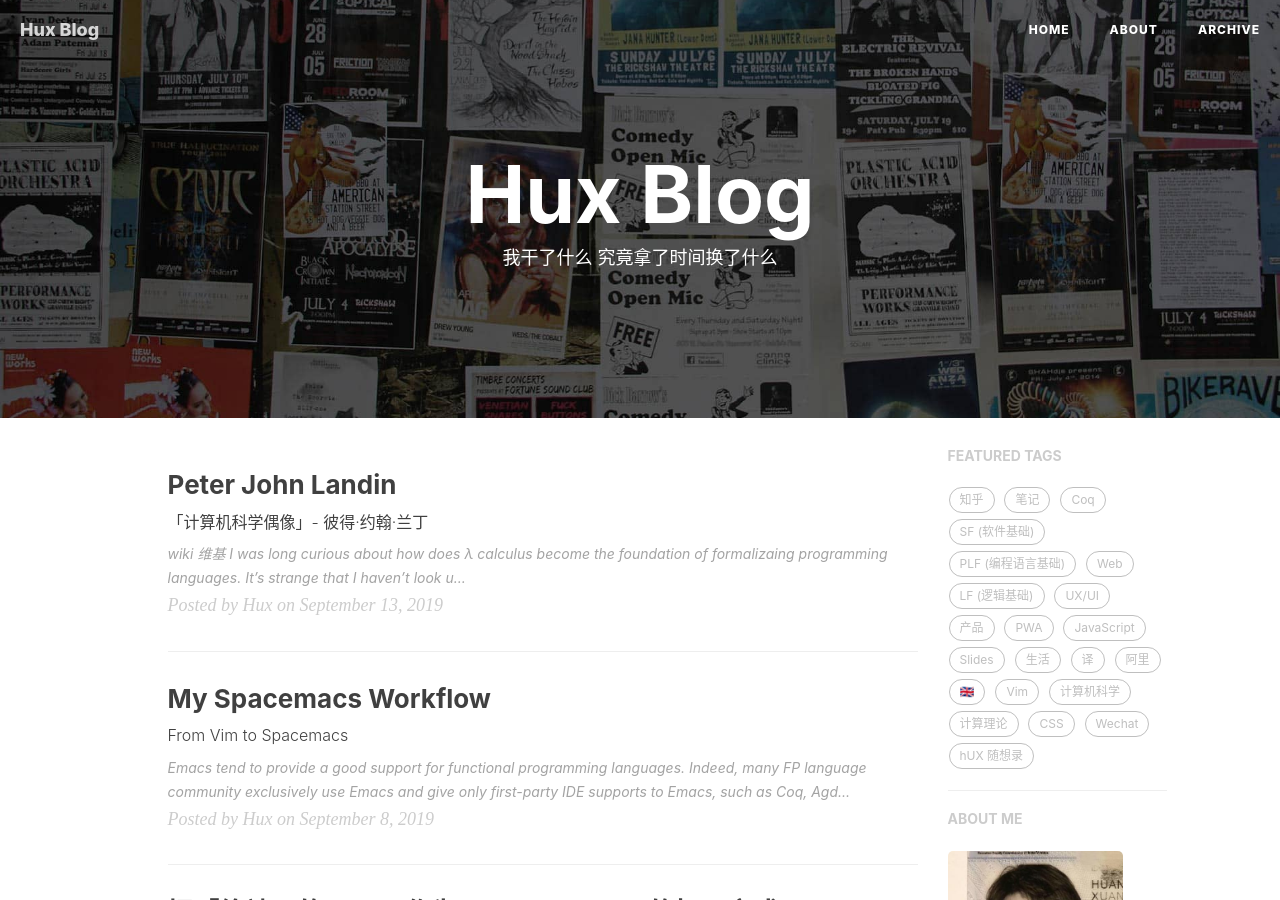
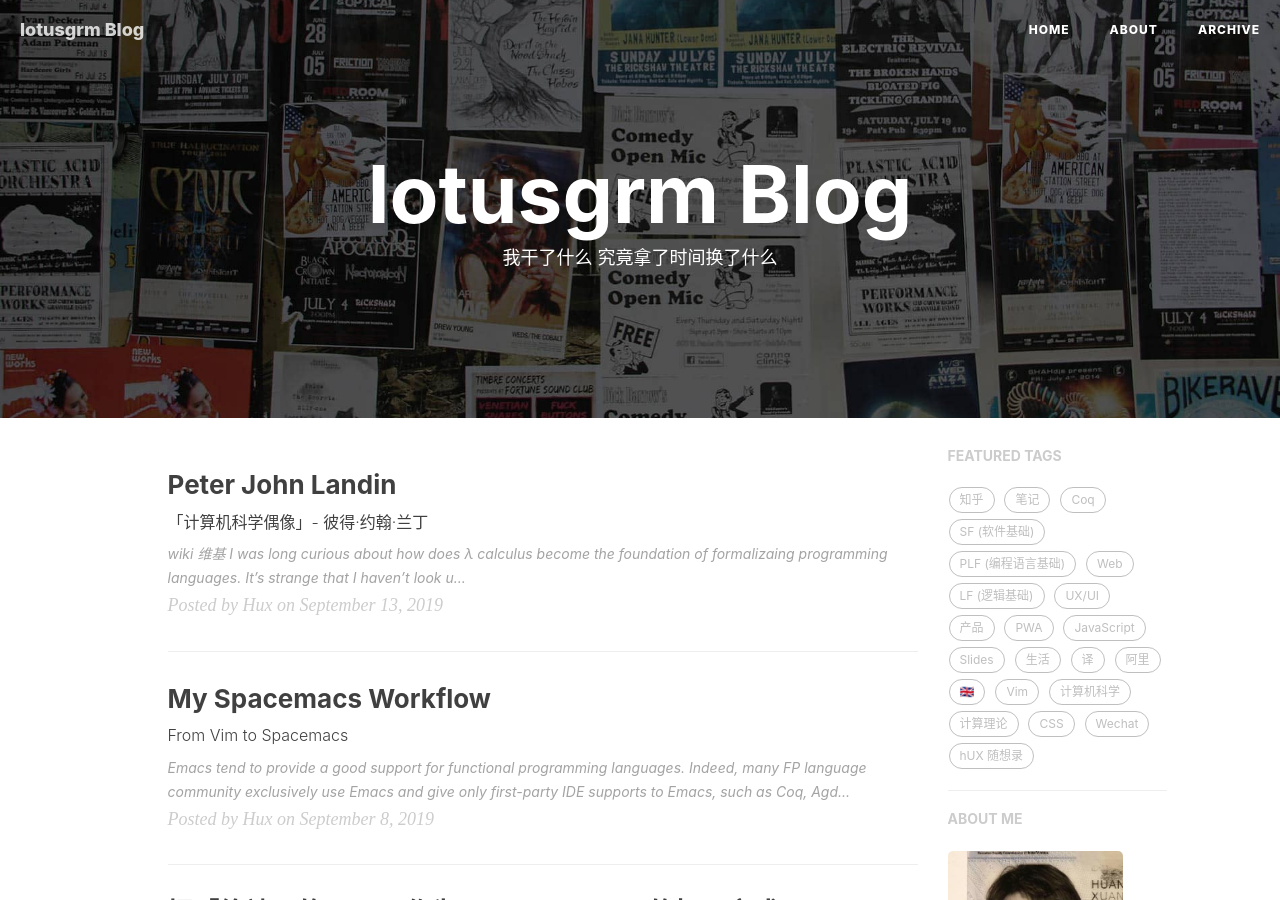
Before and after one commit to lotusgrm/lotusgrm.github.io, a Jekyll site: the page built from index.html, in a window 1280 px wide and 900 px high. Built offline with Jekyll 4.4.1, drawn with Linux system fonts in a browser that asks for light colours; nearby versions of some CDN libraries; the list of posts is cut into pages by our own code; comment, search, counter and statistics services are not loaded; some of the changed text lies outside the part shown.

Commit message:
牛刀小试修改配置

```diff
--- a/_config.yml
+++ b/_config.yml
@@ -1,11 +1,11 @@
 # Site settings
-title: Hux Blog
-SEOTitle: 黄玄的博客 | Hux Blog
+title: lotusgrm Blog
+SEOTitle: lotusgrm的博客 | lotusgrm Blog
 header-img: img/home-bg.jpg
-email: huxpro@gmail.com
-description: "关于程序与设计、黑客与画家 | 黄玄，Web & Mobile Lover，Software Engineer，UX Designer | 这里是 @Hux黄玄 的个人博客，与你一起发现更大的世界。"
+email: lotusgrm@foxmail.com
+description: "关于程序与设计、黑客与画家 | 黄玄，Web & Mobile Lover，Software Engineer，UX Designer | 这里是 @lotusgrm 的个人博客，与你一起发现更大的世界。"
 keyword: "黄玄, Hux黄玄, Hux, 鬼栈, huxpro, @huxpro, 黄玄的博客, Hux Blog, 博客, 个人网站, 互联网, Web, JavaScript, 前端, 设计"
-url: "https://huangxuan.me"              # your host, for absolute URL
+url: "https://lotusgrm.github.io/"              # your host, for absolute URL
 baseurl: ""                             # for example, '/blog' if your blog hosted on 'host/blog'
 
 # Publish posts or collection documents with a future date.
@@ -13,10 +13,10 @@
 
 # SNS settings
 RSS: false
-weibo_username:     huxpro
-zhihu_username:     huxpro
-github_username:    huxpro
-twitter_username:   huxpro
+weibo_username:     lotusgrm
+zhihu_username:     lotusgrm
+github_username:    lotusgrm
+twitter_username:   lotusgrm
 #facebook_username:  huxpro
 #linkedin_username:  firstname-lastname-idxxxx
 
```
